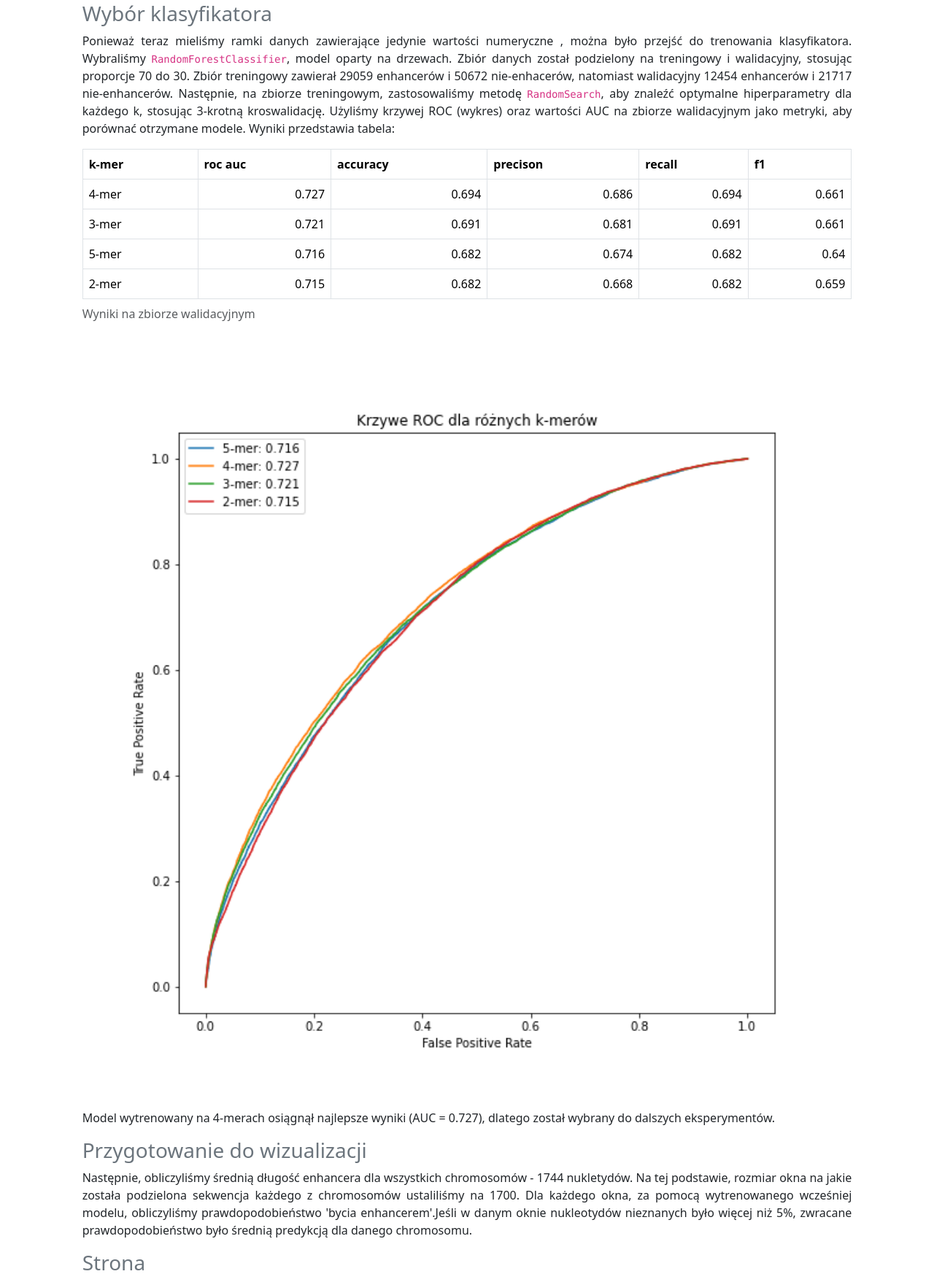
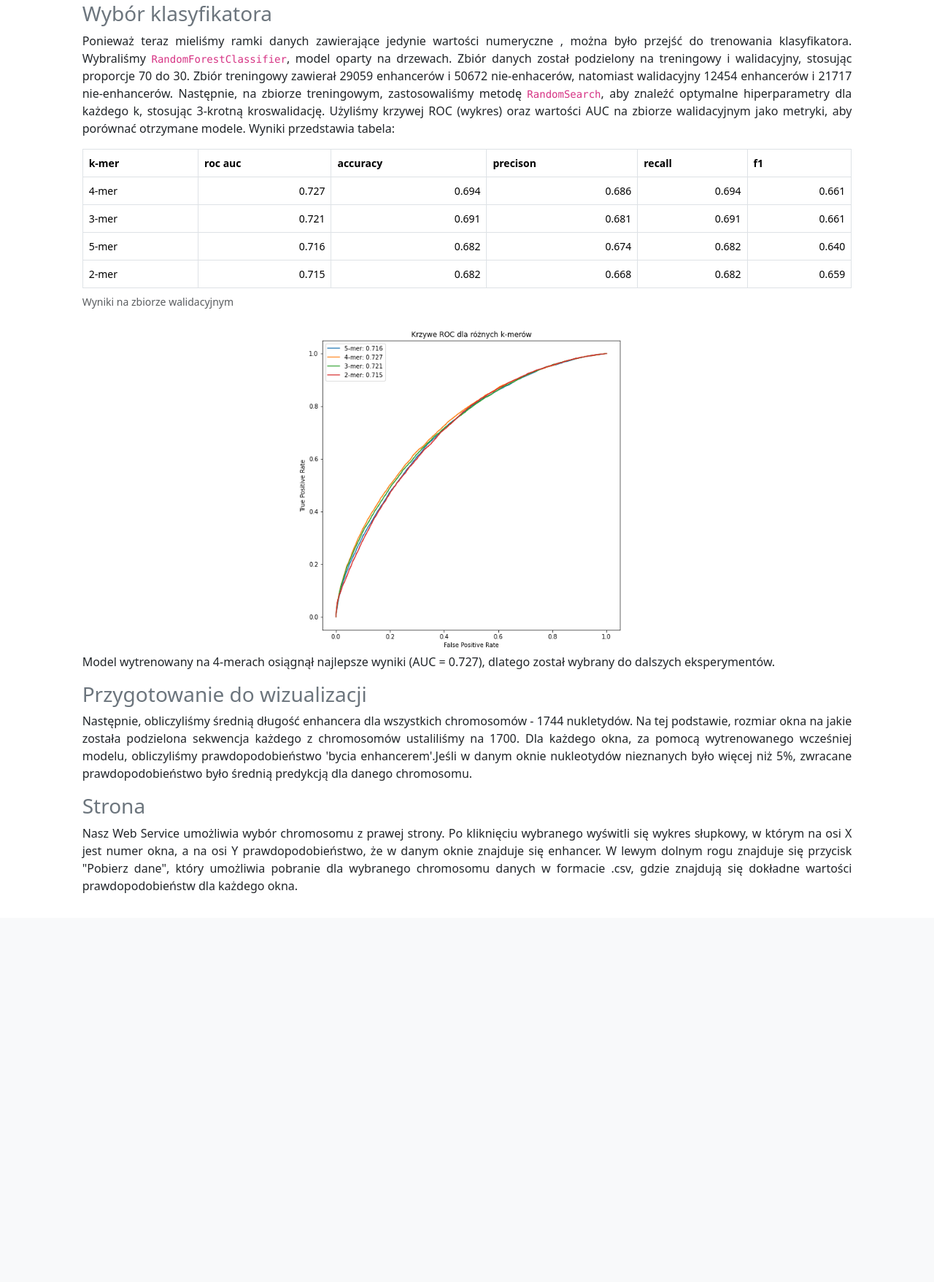
Before and after one commit to zakrzewow/wb-django-service, a Django app: page /howto/ in a window 1280 px wide. Shown: the part 502-2259 px from the top of the page at 73% size. After the commit the page ends 1726 px from the top, so only its background shows below. Run offline with Django 4.2, Linux system fonts and the light colour scheme.

Commit message:
CHANGE ROC PLOT SIZE

```diff
--- a/service/templates/service/howto.html
+++ b/service/templates/service/howto.html
@@ -36,7 +36,7 @@
 
     <section>
         <h3 class="h3 text-secondary">Wybór klasyfikatora</h3>
-        <p class="text-justify">Ponieważ teraz mieliśmy ramki danych zawierające jedynie wartości numeryczne , można
+        <p>Ponieważ teraz mieliśmy ramki danych zawierające jedynie wartości numeryczne , można
             było przejść do
             trenowania klasyfikatora. Wybraliśmy <code>RandomForestClassifier</code>, model oparty na drzewach.
             Zbiór danych został podzielony na treningowy i walidacyjny, stosując proporcje 70 do 30.
@@ -46,8 +46,8 @@
             k, stosując 3-krotną kroswalidację.
             Użyliśmy krzywej ROC (wykres) oraz wartości AUC na zbiorze walidacyjnym jako metryki,
             aby porównać otrzymane modele. Wyniki przedstawia tabela:
-
-        <table class="table table-bordered table-hover table-condensed">
+        </p>
+        <table class="table table-bordered table-hover table-condensed small">
             <caption>Wyniki na zbiorze walidacyjnym</caption>
             <thead>
             <tr>
@@ -85,7 +85,7 @@
                 <td align="right">0.682</td>
                 <td align="right">0.674</td>
                 <td align="right">0.682</td>
-                <td align="right">0.64</td>
+                <td align="right">0.640</td>
 
             </tr>
             <tr>
@@ -100,9 +100,9 @@
             </tbody>
         </table>
 
-         <img src={% static 'service/img/roc.png' %} class="w-100" alt="Image" >
+        <img src="{% static 'service/img/roc.png' %}" class="mx-auto d-block w-50" alt="Image">
 
-        Model wytrenowany na 4-merach osiągnął najlepsze wyniki
+        <p>Model wytrenowany na 4-merach osiągnął najlepsze wyniki
             (AUC = 0.727),
             dlatego został wybrany do dalszych eksperymentów.
         </p>
```
Also changed, not shown: service/static/service/img/roc.png.
